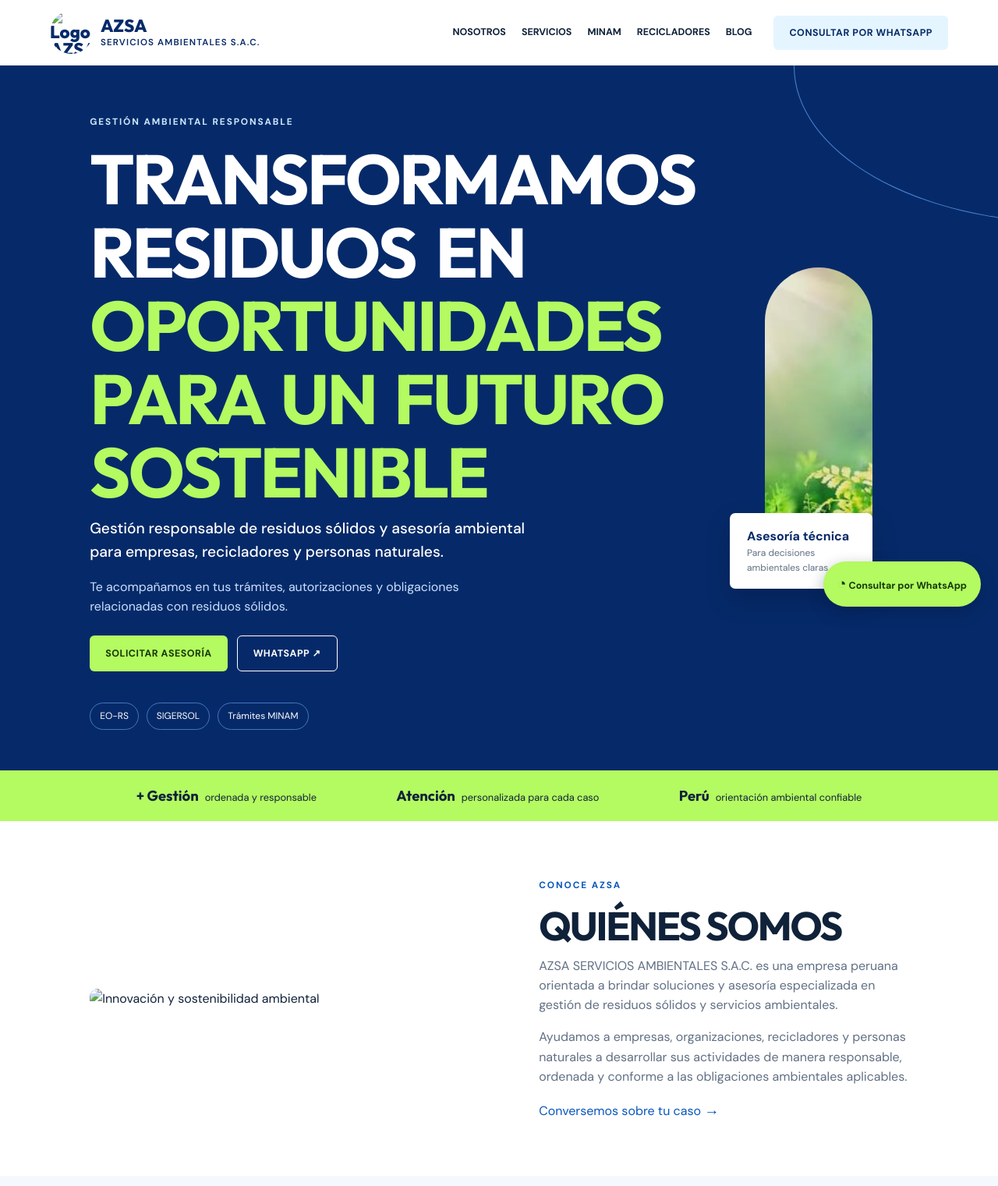
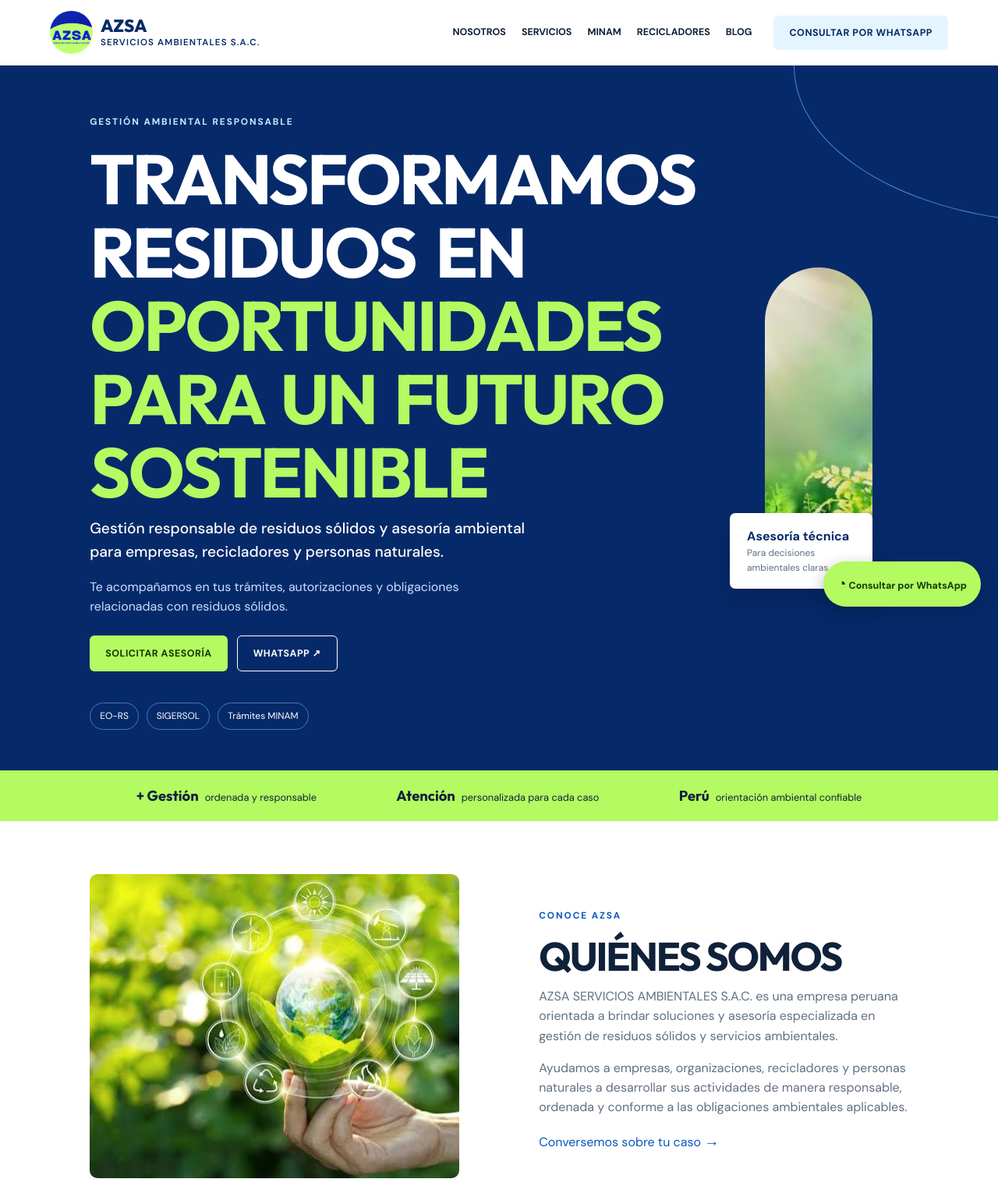
Before and after one commit to Luque1234567890/PAGINA-WEB-EJEMPLO-DE-TRABAJO, a plain HTML site: page index.html in a window 1280 px wide. Shown: the top 1521 px of the page at 78% size. Drawn offline with Linux system fonts and the light colour scheme; files whose address does not match are found by name.

Commit message:
Update image paths and HTML structure

```diff
--- a/index.html
+++ b/index.html
@@ -6,11 +6,11 @@
   <title>AZSA | Servicios Ambientales</title><link rel="stylesheet" href="styles.css"><style>.service-list{font-size:.78rem;line-height:1.35;padding-left:18px;margin:0 0 16px;color:#d9ecff}.service-list li{margin:4px 0}.brand small{font-size:.72rem;letter-spacing:.1em;margin-top:5px}.hero h1{letter-spacing:-.035em;word-spacing:.13em;max-width:800px}.hero h1 em{word-spacing:.1em}.hero{min-height:535px;padding-top:58px;padding-bottom:52px}.section{padding-top:68px;padding-bottom:68px}.service-grid{gap:12px}.service{background:var(--blue);color:#fff;border-color:var(--blue);min-height:270px;padding:23px}.service .icon{background:var(--lime);color:var(--navy);margin-bottom:14px}.service p,.service .card-link{color:#d9ecff}.service-list{font-size:.76rem}.service:not(.featured) .service-list{color:#d9ecff}.service h3{min-height:42px}.audience{margin-top:24px;gap:12px}.audience div{padding-top:12px}.steps{gap:12px}.steps article{padding:20px}.section-heading{margin-bottom:25px}.trust{padding-top:18px;padding-bottom:18px}.minam{padding-top:55px;padding-bottom:55px}.faq{padding-top:65px;padding-bottom:65px}summary:after{display:none}.faq summary{padding-right:10px}.contact{padding-top:60px;padding-bottom:60px}</style>
 </head>
 <body>
-  <header class="header"><a class="brand" href="#inicio"><img src="assets/azsa-logo.png" alt="Logo AZSA Servicios Ambientales"><span>AZSA <small>Servicios Ambientales S.A.C.</small></span></a><button class="menu-toggle" aria-label="Abrir menú">☰</button><nav><a href="#nosotros">Nosotros</a><a href="#servicios">Servicios</a><a href="#minam">MINAM</a><a href="#recicladores">Recicladores</a><a href="#blog">Blog</a></nav><a class="button button-light header-cta" target="_blank" href="https://wa.me/51970526539?text=Hola%20AZSA%2C%20deseo%20realizar%20una%20consulta%20sobre%20sus%20servicios%20ambientales.">Consultar por WhatsApp</a></header>
+  <header class="header"><a class="brand" href="#inicio"><img src="azsa-logo.png" alt="Logo AZSA Servicios Ambientales"><span>AZSA <small>Servicios Ambientales S.A.C.</small></span></a><button class="menu-toggle" aria-label="Abrir menú">☰</button><nav><a href="#nosotros">Nosotros</a><a href="#servicios">Servicios</a><a href="#minam">MINAM</a><a href="#recicladores">Recicladores</a><a href="#blog">Blog</a></nav><a class="button button-light header-cta" target="_blank" href="https://wa.me/51970526539?text=Hola%20AZSA%2C%20deseo%20realizar%20una%20consulta%20sobre%20sus%20servicios%20ambientales.">Consultar por WhatsApp</a></header>
   <main>
     <section id="inicio" class="hero"><div class="hero-copy"><p class="eyebrow">Gestión ambiental responsable</p><h1>TRANSFORMAMOS RESIDUOS EN <em>OPORTUNIDADES PARA UN FUTURO SOSTENIBLE</em></h1><p class="lead">Gestión responsable de residuos sólidos y asesoría ambiental para empresas, recicladores y personas naturales.</p><p>Te acompañamos en tus trámites, autorizaciones y obligaciones relacionadas con residuos sólidos.</p><div class="actions"><button class="button button-accent open-modal">Solicitar asesoría</button><a class="button button-outline" href="https://wa.me/51970526539" target="_blank">WhatsApp ↗</a></div><div class="hero-pills"><span>EO-RS</span><span>SIGERSOL</span><span>Trámites MINAM</span></div></div><div class="hero-media"><img src="assets/images (2).jpg" alt="Protección del medio ambiente"><div class="hero-card"><b>Asesoría técnica</b><span>Para decisiones ambientales claras.</span></div></div></section>
     <section class="trust"><div><strong>+ Gestión</strong><span>ordenada y responsable</span></div><div><strong>Atención</strong><span>personalizada para cada caso</span></div><div><strong>Perú</strong><span>orientación ambiental confiable</span></div></section>
-    <section id="nosotros" class="section split"><div class="image-frame"><img src="assets/images (1).jpg" alt="Innovación y sostenibilidad ambiental"></div><div><p class="eyebrow blue">Conoce AZSA</p><h2>QUIÉNES SOMOS</h2><p>AZSA SERVICIOS AMBIENTALES S.A.C. es una empresa peruana orientada a brindar soluciones y asesoría especializada en gestión de residuos sólidos y servicios ambientales.</p><p>Ayudamos a empresas, organizaciones, recicladores y personas naturales a desarrollar sus actividades de manera responsable, ordenada y conforme a las obligaciones ambientales aplicables.</p><a class="text-link open-modal" href="#contacto">Conversemos sobre tu caso <b>→</b></a></div></section>
+    <section id="nosotros" class="section split"><div class="image-frame"><img src="images (1).jpg" alt="Innovación y sostenibilidad ambiental"></div><div><p class="eyebrow blue">Conoce AZSA</p><h2>QUIÉNES SOMOS</h2><p>AZSA SERVICIOS AMBIENTALES S.A.C. es una empresa peruana orientada a brindar soluciones y asesoría especializada en gestión de residuos sólidos y servicios ambientales.</p><p>Ayudamos a empresas, organizaciones, recicladores y personas naturales a desarrollar sus actividades de manera responsable, ordenada y conforme a las obligaciones ambientales aplicables.</p><a class="text-link open-modal" href="#contacto">Conversemos sobre tu caso <b>→</b></a></div></section>
     <section id="servicios" class="section soft"><div class="section-heading"><div><p class="eyebrow blue">Soluciones a tu medida</p><h2>NUESTROS SERVICIOS</h2></div><p>Orientación técnica y documental para que avances con seguridad en cada proceso.</p></div><div class="service-grid">
       <article class="service featured"><span class="icon">↗</span><h3>Trámites y autorizaciones ante MINAM</h3><ol class="service-list"><li>Orientación para trámites ambientales.</li><li>Registro Autoritativo de EO-RS.</li><li>Modificaciones y actualizaciones.</li><li>Elaboración y revisión de expedientes.</li><li>Memorias descriptivas.</li><li>Atención y levantamiento de observaciones.</li><li>Orientación sobre requisitos documentarios.</li></ol><button class="card-link open-modal">Consultar servicio →</button></article>
       <article class="service"><span class="icon">♻</span><h3>Gestión de residuos sólidos</h3><ul class="service-list"><li>Manejo y acondicionamiento.</li><li>Almacenamiento y transporte.</li><li>Valorización de residuos.</li><li>Residuos peligrosos y no peligrosos.</li></ul><button class="card-link open-modal">Solicitar orientación →</button></article>
@@ -26,7 +26,7 @@
     <section class="section faq"><div><p class="eyebrow blue">Resolvemos tus dudas</p><h2>PREGUNTAS FRECUENTES</h2><p>Si no encuentras tu respuesta, escríbenos. Revisaremos tu caso con atención.</p><button class="button button-blue open-modal">Hacer una consulta</button></div><div class="accordion"><details open><summary>¿Qué trámites puedo realizar con asesoría de AZSA?</summary><p>Te orientamos sobre trámites, requisitos, expedientes y autorizaciones vinculadas a residuos sólidos.</p></details><details><summary>¿AZSA asesora a empresas y recicladores?</summary><p>Sí. Contamos con servicios adaptados para empresas, organizaciones, recicladores y personas naturales.</p></details><details><summary>¿Brindan orientación sobre SIGERSOL?</summary><p>Sí, te acompañamos en el uso de la plataforma, registros y declaraciones.</p></details><details><summary>¿Puedo solicitar una evaluación de mi caso?</summary><p>Claro. Contáctanos por WhatsApp o mediante el formulario para iniciar la conversación.</p></details></div></section>
     <section id="contacto" class="contact"><div><p class="eyebrow">Estamos listos para orientarte</p><h2>CONTACTA CON AZSA</h2><p class="lead">¿Tienes una consulta ambiental? Estamos listos para orientarte.</p><div class="contact-data"><p><b>AZSA SERVICIOS AMBIENTALES S.A.C.</b><br>RUC: 20607140830</p><p><a href="tel:+51970526539">WhatsApp: 970 526 539</a><br><a href="mailto:aztecaserviciosambientales@gmail.com">aztecaserviciosambientales@gmail.com</a></p></div><div class="actions"><a class="button button-lime" target="_blank" href="https://wa.me/51970526539">WhatsApp</a><button class="button button-outline open-modal">Solicitar asesoría</button></div></div><img src="assets/images.jpg" alt="Botellas plásticas para valorización"></section>
   </main>
-  <footer><div class="footer-brand"><img src="assets/azsa-logo.png" alt="AZSA"><p>Soluciones responsables para hoy y mañana.</p></div><div><b>Enlaces</b><a href="#inicio">Inicio</a><a href="#servicios">Servicios</a><a href="#blog">Blog</a></div><div><b>Contacto</b><a href="tel:+51970526539">970 526 539</a><a href="mailto:aztecaserviciosambientales@gmail.com">Enviar correo</a></div><small>© 2026 AZSA SERVICIOS AMBIENTALES S.A.C.<br>Todos los derechos reservados.</small></footer>
+  <footer><div class="footer-brand"><img src="azsa-logo.png" alt="AZSA"><p>Soluciones responsables para hoy y mañana.</p></div><div><b>Enlaces</b><a href="#inicio">Inicio</a><a href="#servicios">Servicios</a><a href="#blog">Blog</a></div><div><b>Contacto</b><a href="tel:+51970526539">970 526 539</a><a href="mailto:aztecaserviciosambientales@gmail.com">Enviar correo</a></div><small>© 2026 AZSA SERVICIOS AMBIENTALES S.A.C.<br>Todos los derechos reservados.</small></footer>
   <a class="whatsapp" target="_blank" href="https://wa.me/51970526539?text=Hola%20AZSA%2C%20deseo%20realizar%20una%20consulta%20sobre%20sus%20servicios%20ambientales." aria-label="Consultar por WhatsApp">◔ <span>Consultar por WhatsApp</span></a>
   <dialog id="contact-modal"><button class="close" aria-label="Cerrar">×</button><div class="modal-head"><p class="eyebrow blue">Consulta ambiental</p><h2>Solicita asesoría</h2><p>Cuéntanos qué necesitas y nos comunicaremos contigo.</p></div><form id="contact-form"><label>Nombre completo<input required name="nombre" placeholder="Tu nombre"></label><label>Empresa<input name="empresa" placeholder="Nombre de empresa (opcional)"></label><div class="two"><label>Teléfono<input required name="telefono" type="tel" placeholder="970 000 000"></label><label>Correo electrónico<input required name="correo" type="email" placeholder="tu@correo.com"></label></div><label>Tipo de servicio<select name="servicio"><option>Trámite MINAM</option><option>EO-RS</option><option>SIGERSOL</option><option>Asesoría para recicladores</option><option>Gestión de residuos sólidos</option><option>Otro</option></select></label><label>Cuéntanos qué necesitas<textarea name="mensaje" rows="4" placeholder="Describe brevemente tu consulta"></textarea></label><button class="button button-blue" type="submit">Enviar consulta por WhatsApp</button></form></dialog>
   <script src="script.js"></script>
```
